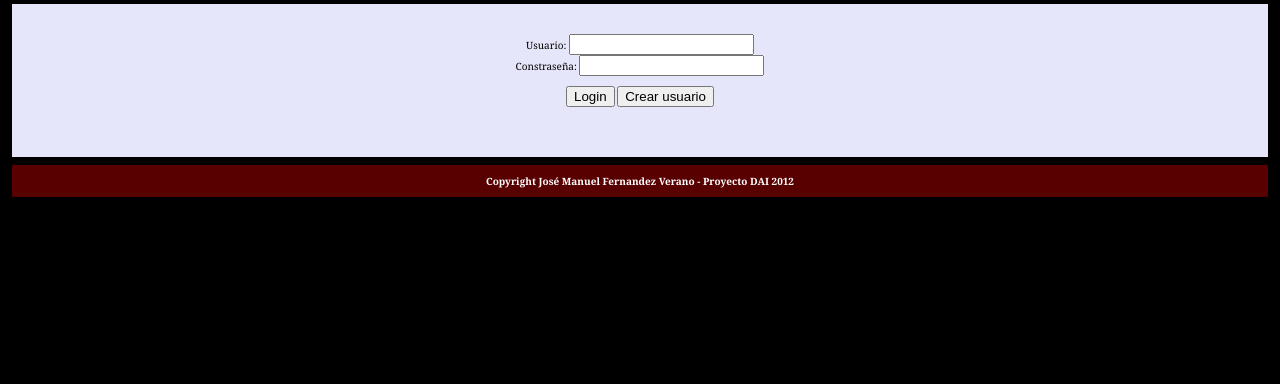
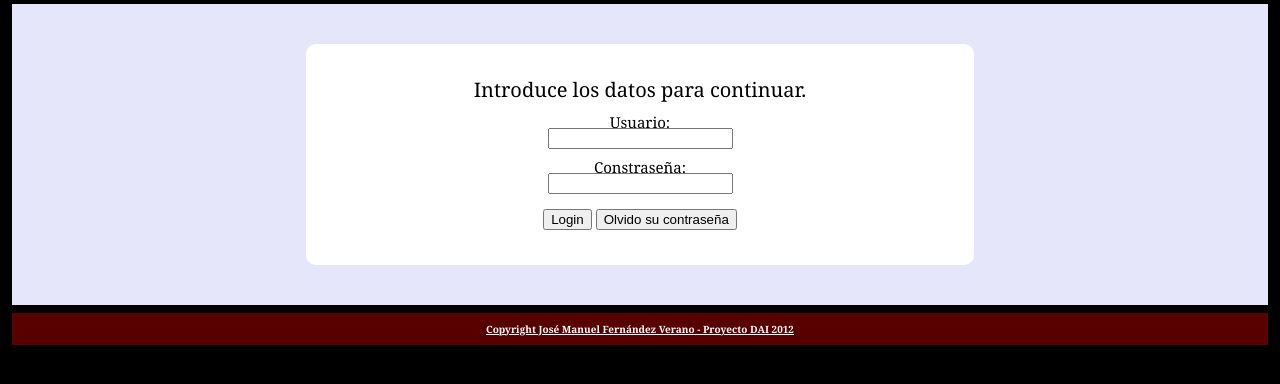
Before and after one commit to jmfverano/Proyecto-Integrado-DAI, a CodeIgniter app: page /web/index.php/usuarios/login in a window 1280 px wide. Shown: the part 106-490 px from the top of the page. Run offline with CodeIgniter, Linux system fonts and the light colour scheme.

Commit message:
Restructuración de base de datos y estilo

```diff
--- /dev/null
+++ b/administracion/application/models/pedido.php
@@ -0,0 +1,6 @@
+<?php if ( ! defined('BASEPATH')) exit('No direct script access allowed');
+
+class Pedido extends CI_Model {
+
+
+}
--- a/administracion/application/views/index/menu.php
+++ b/administracion/application/views/index/menu.php
@@ -1,4 +1,4 @@
-<p align="center"> Selecciona la operación deseada.. </p>
+<p id="p_informativo"> Selecciona la operación deseada.. </p>
 
 <div class="menu_cliente">
     <?= form_open('index/index') ?>
--- a/administracion/application/views/template.php
+++ b/administracion/application/views/template.php
@@ -22,8 +22,8 @@
 		</div>
 
 		<div id="footer">
-			<div id="parrafo_blanco">
-				<p>Copyright José Manuel Fernandez Verano - Proyecto DAI 2012</p>
+			<div>
+				<p id="parrafo_blanco"><A class="mail" HREF="mailto:josemanuel.tecnico@gmail.com">Copyright José Manuel Fernández Verano - Proyecto DAI 2012</A></p>
 			</div>
 		</div>
 
--- a/administracion/application/views/usuarios/index.php
+++ b/administracion/application/views/usuarios/index.php
@@ -15,7 +15,7 @@
 </p>
 <p>
 <?php $orden = ''?>
-<table border="1" style="margin: auto" class="tabla_usuario">
+<table >
   <thead>
     <th>
     	<?= form_open('usuarios/index') ?>
@@ -54,7 +54,7 @@
 		<?= form_close() ?>
 	</th>
   </thead>
-  <tbody align="center">
+  <tbody>
     <?php foreach ($filas as $fila): ?>
       <?php extract($fila); ?>
       <tr>
--- a/administracion/application/views/usuarios/login.php
+++ b/administracion/application/views/usuarios/login.php
@@ -1,11 +1,16 @@
 <div>
-  <p><?= isset($mensaje) ? $mensaje : '' ?></p>
+  <p  id="p_informativo"><?= isset($mensaje) ? $mensaje : '' ?></p>
 </div>
-<?= form_open('usuarios/login') ?>
-    <?= form_label('Usuario:', 'email') ?>
+<div id="cuadro_login">
+<p id="p_informativo">Introduce los datos para continuar.</p>
+<?php $attributes = array('id' => 'login');?>
+<?= form_open('usuarios/login', $attributes) ?>
+    <?= form_label('Usuario:', 'email') ?> <br/>
     <?= form_input('email') ?><br/>
-    <?= form_label('Constraseña:', 'password') ?>
+    <br/>
+    <?= form_label('Constraseña:', 'password') ?> <br/>
     <?= form_password('password') ?><br/>
  <p><?= form_submit('login', 'Login') ?>
-    <?= form_submit('crear', 'Crear usuario')?></p>
+    <?= form_submit('recuperar', 'Olvido su contraseña')?></p>
 <?= form_close() ?>
+</div>
--- a/administracion/estilos/tienda.css
+++ b/administracion/estilos/tienda.css
@@ -27,6 +27,24 @@
 #parrafo_blanco {
 
     color: #FFFFFF;
+}
+
+#p_informativo {
+
+	font: Arial, Helvetica, sans-serif;
+	color: black;
+	font-size:20px;
+	font-style:inherit;
+}
+
+#cuadro_login {
+
+	width: 50%;
+	margin: auto;
+	border-color: black;
+	border-radius: 10px;
+	background-color: white;
+	padding: 20px;
 }
 
 #logo {
@@ -66,7 +84,11 @@
 	padding-top: 18px;
 }
 
+#login {
 
+	text-align: center;
+	font-size: 15px;
+}
 
 
 
@@ -87,10 +109,13 @@ body {
 table,th,td{
     border:1px solid #666;
     border-collapse:collapse;
+    text-align:center;
+
 }
 table{
     border:none;
     border-top:1px solid #000;
+    margin: auto;
 }
 thead th{
     padding:5px 10px;
@@ -98,15 +123,20 @@ thead th{
     text-transform:uppercase;
     color:#333;
     background:#ddd;
+    text-align:center;
 
 }
 tbody td,tbody th{
     font-size:85%;
     padding:5px 10px;
     background:#eee;
+    text-align:center;
+
 }
 tbody th{
     color:#333;
+    text-align:center;
+
 }
 
 tfoot td,tfoot th{
@@ -117,6 +147,11 @@ tfoot td,tfoot th{
 legend {
 
     font-size:20px;
-    text-align: left;
+    text-align:left;
     font-family: Verdana, Geneva, Arial, Helvetica, sans-serif;
 }
+
+a.mail:link {
+
+	color: white;
+}
```
Also changed, not shown: administracion/application/controllers/pedidos.php (added, +33 -0 lines), administracion/application/views/usuarios/propiedades_usuario.php (+12 -6 lines), comun/sql/tienda.sql (+28 -3 lines), 1 other file.
